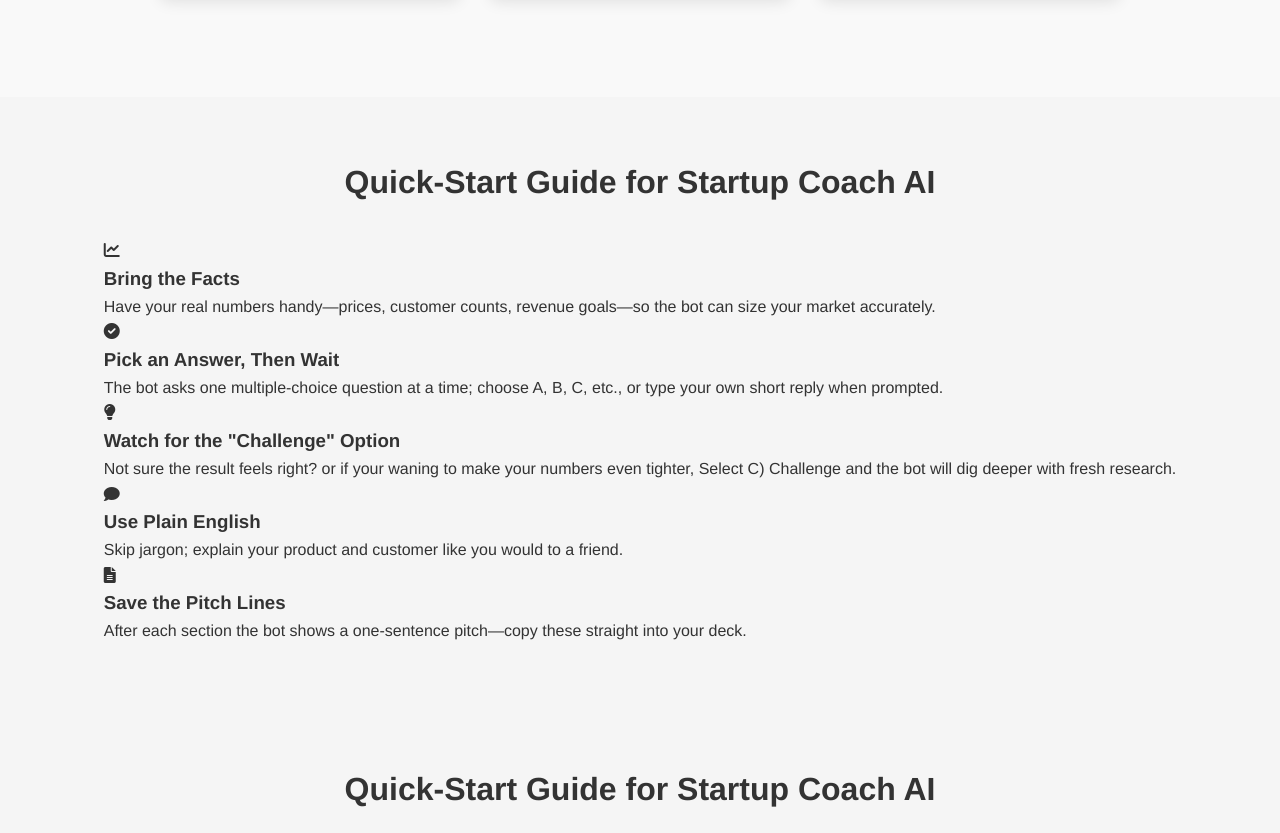
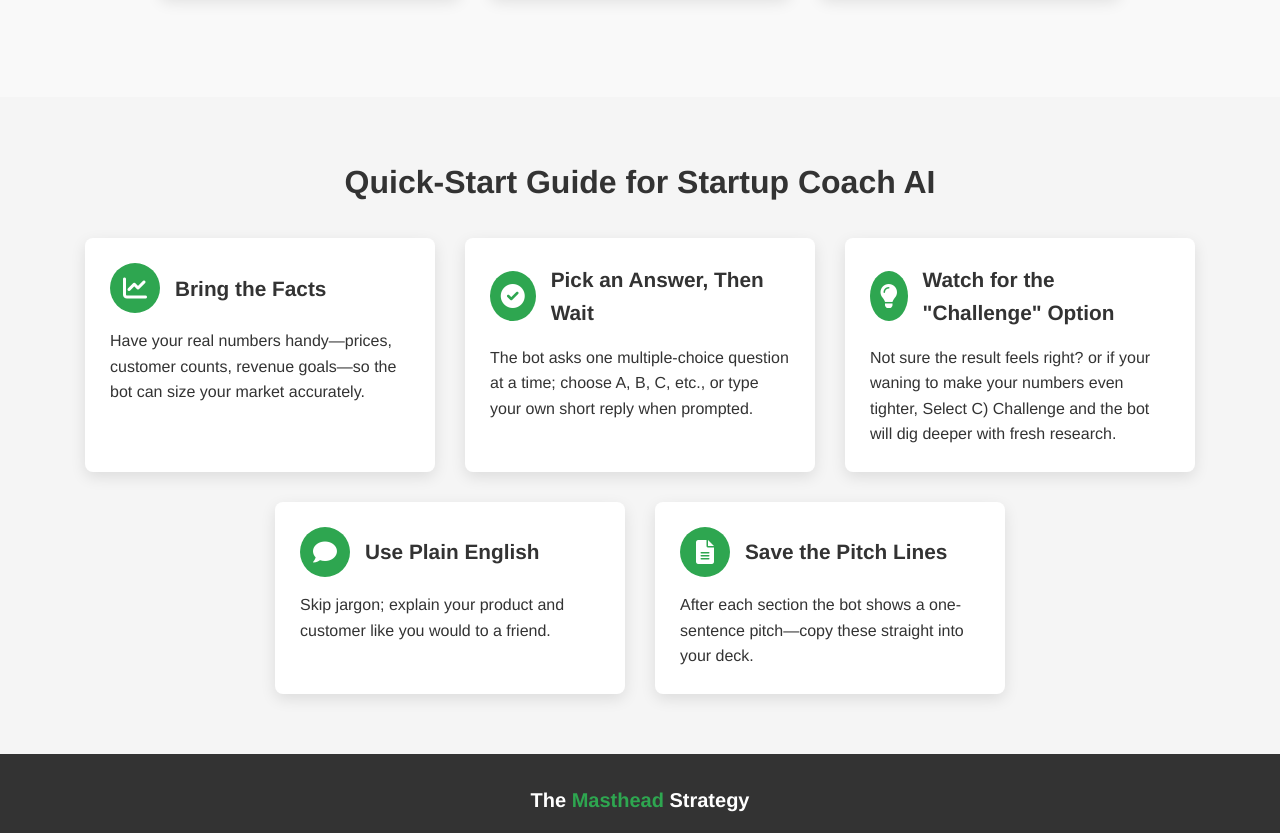
Before and after one commit to MakesSense-ai/katie-dunn-chatbot, a plain HTML site: page fixed_katie_dunn_chatbot/index.html in a window 1280 px wide. Shown: the part 1670-2503 px from the top of the page. Drawn offline with Linux system fonts and the light colour scheme.

Commit message:
Update index.html

```diff
--- a/fixed_katie_dunn_chatbot/index.html
+++ b/fixed_katie_dunn_chatbot/index.html
@@ -96,59 +96,6 @@
             </div>
         </div>
     </section>
-<!-- Quick-Start Guide Section HTML -->
-<section class="quick-start">
-    <div class="container quick-start-container">
-        <h2 class="quick-start-title">Quick-Start Guide for Startup Coach AI</h2>
-        <div class="quick-start-steps">
-            <div class="quick-start-step">
-                <div class="quick-start-step-icon">
-                    <i class="fas fa-chart-line"></i>
-                </div>
-                <div class="quick-start-step-content">
-                    <h3 class="quick-start-step-title">Bring the Facts</h3>
-                    <p class="quick-start-step-text">Have your real numbers handy—prices, customer counts, revenue goals—so the bot can size your market accurately.</p>
-                </div>
-            </div>
-            <div class="quick-start-step">
-                <div class="quick-start-step-icon">
-                    <i class="fas fa-check-circle"></i>
-                </div>
-                <div class="quick-start-step-content">
-                    <h3 class="quick-start-step-title">Pick an Answer, Then Wait</h3>
-                    <p class="quick-start-step-text">The bot asks one multiple-choice question at a time; choose A, B, C, etc., or type your own short reply when prompted.</p>
-                </div>
-            </div>
-            <div class="quick-start-step">
-                <div class="quick-start-step-icon">
-                    <i class="fas fa-lightbulb"></i>
-                </div>
-                <div class="quick-start-step-content">
-                    <h3 class="quick-start-step-title">Watch for the "Challenge" Option</h3>
-                    <p class="quick-start-step-text">Not sure the result feels right? or if your waning to make your numbers even tighter, Select C) Challenge and the bot will dig deeper with fresh research.</p>
-                </div>
-            </div>
-            <div class="quick-start-step">
-                <div class="quick-start-step-icon">
-                    <i class="fas fa-comment"></i>
-                </div>
-                <div class="quick-start-step-content">
-                    <h3 class="quick-start-step-title">Use Plain English</h3>
-                    <p class="quick-start-step-text">Skip jargon; explain your product and customer like you would to a friend.</p>
-                </div>
-            </div>
-            <div class="quick-start-step">
-                <div class="quick-start-step-icon">
-                    <i class="fas fa-file-alt"></i>
-                </div>
-                <div class="quick-start-step-content">
-                    <h3 class="quick-start-step-title">Save the Pitch Lines</h3>
-                    <p class="quick-start-step-text">After each section the bot shows a one-sentence pitch—copy these straight into your deck.</p>
-                </div>
-            </div>
-        </div>
-    </div>
-</section>
    <!-- Updated Quick-Start Guide Section HTML to match TAM/SAM/SOM cards -->
 <section class="quick-start">
     <div class="container quick-start-container">
```
